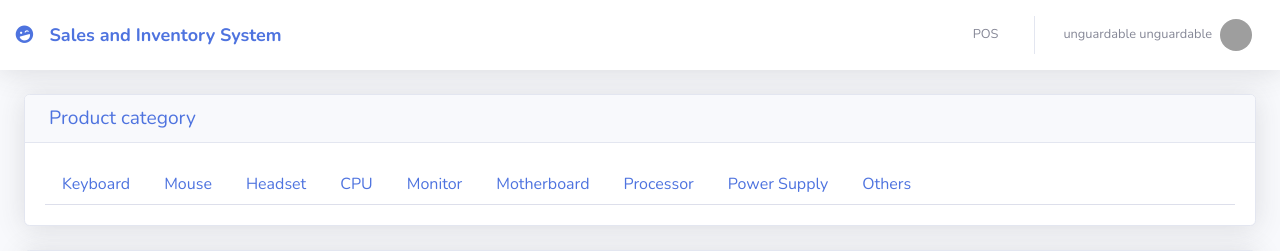
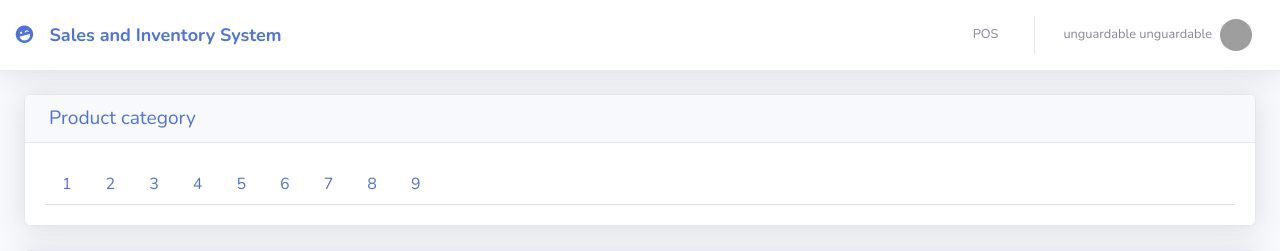
Before and after one commit to nafistanjim/CSE499app, a PHP site: page /pages/pos.php in a window 1280 px wide. Shown: the top 251 px of the page. Run offline with PHP 8.4, Linux system fonts and the light colour scheme; a user stored in the database is signed in; data comes from the database, SQL or seed files in the repository; data that the repository does not hold is empty; grey boxes are pictures that could not be loaded.

Commit message:
Update pos.php

```diff
--- a/pages/pos.php
+++ b/pages/pos.php
@@ -78,31 +78,31 @@ function pre_r($array){
                             <!-- Nav tabs -->
                             <ul class="nav nav-tabs">
                               <li class="nav-item">
-                                <a class="nav-link" href="#" data-target="#keyboard" data-toggle="tab">Keyboard</a>
+                                <a class="nav-link" href="#" data-target="#keyboard" data-toggle="tab">1</a>
                               </li>
                               <li class="nav-item">
-                                <a class="nav-link" href="#" data-target="#mouse" data-toggle="tab">Mouse</a>
+                                <a class="nav-link" href="#" data-target="#mouse" data-toggle="tab">2</a>
                               </li>
                               <li class="nav-item">
-                                <a class="nav-link" href="#headset" data-toggle="tab">Headset</a>
+                                <a class="nav-link" href="#headset" data-toggle="tab">3</a>
                               </li>
                               <li class="nav-item">
-                                <a class="nav-link" href="#cpu" data-toggle="tab">CPU</a>
+                                <a class="nav-link" href="#cpu" data-toggle="tab">4</a>
                               </li>
                               <li class="nav-item">
-                                <a class="nav-link" href="#monitor" data-toggle="tab">Monitor</a>
+                                <a class="nav-link" href="#monitor" data-toggle="tab">5</a>
                               </li>
                               <li class="nav-item">
-                                <a class="nav-link" href="#motherboard" data-toggle="tab">Motherboard</a>
+                                <a class="nav-link" href="#motherboard" data-toggle="tab">6</a>
                               </li>
                               <li class="nav-item">
-                                <a class="nav-link" href="#processor" data-toggle="tab">Processor</a>
+                                <a class="nav-link" href="#processor" data-toggle="tab">7</a>
                               </li>
                               <li class="nav-item">
-                                <a class="nav-link" href="#powersupply" data-toggle="tab">Power Supply</a>
+                                <a class="nav-link" href="#powersupply" data-toggle="tab">8</a>
                               </li>
                               <li class="nav-item">
-                                <a class="nav-link" href="#others" data-toggle="tab">Others</a>
+                                <a class="nav-link" href="#others" data-toggle="tab">9</a>
                               </li>
                             </ul>
 
```
